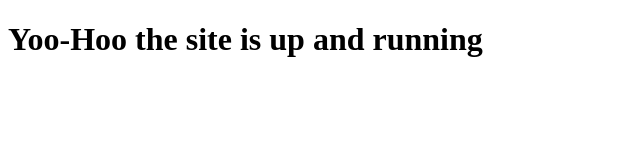
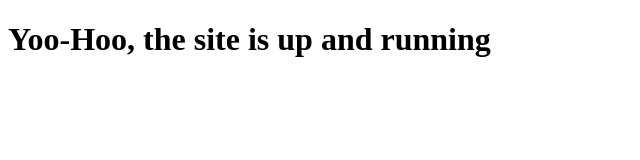
Before and after one commit to lilRaptor99/CI-CD-what-now, a plain HTML site: page index.html in a window 1280 px wide. Shown: the whole page, without its empty margins (0-640 px from the left). Drawn offline with Linux system fonts and the light colour scheme.

Commit message:
Update index.html

```diff
--- a/index.html
+++ b/index.html
@@ -7,6 +7,6 @@
     <title>Test</title>
 </head>
 <body>
-    <H1>Yoo-Hoo the site is up and running</H1>
+    <h1>Yoo-Hoo, the site is up and running</h1>
 </body>
 </html>
```
